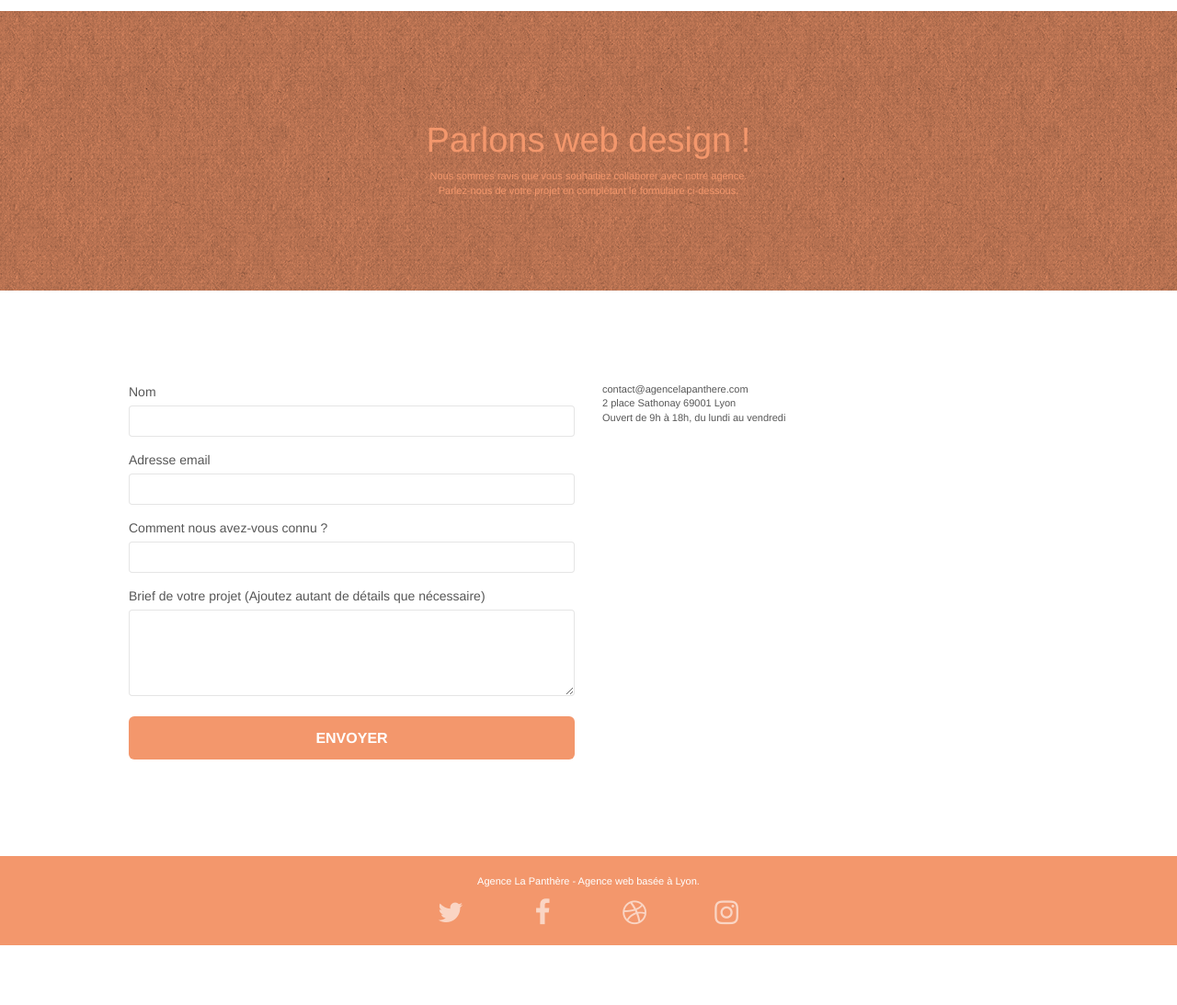
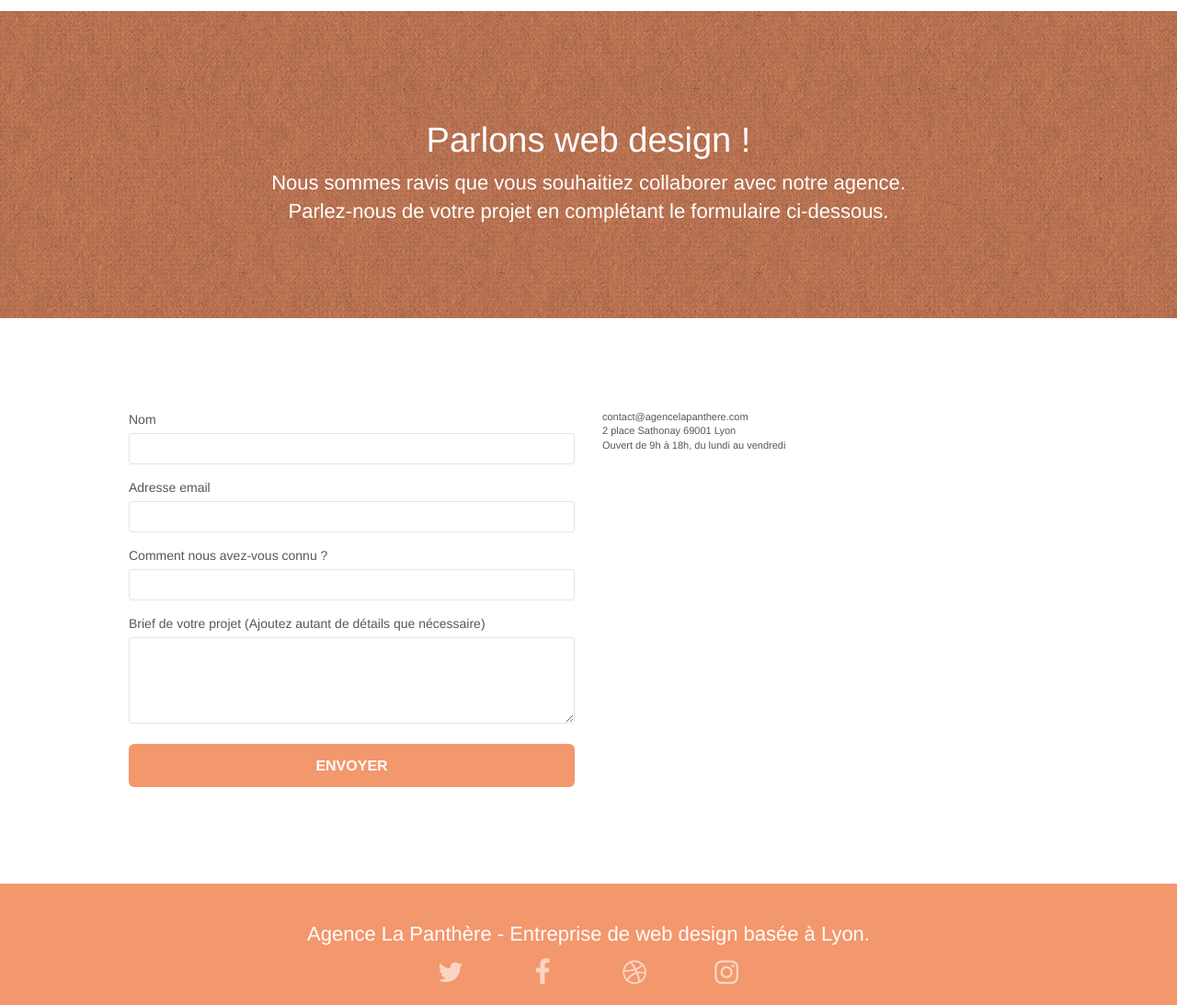
Before and after one commit to karinbaldisseri/La-Panthere-recommendations-included, a plain HTML site: page page2.html in a window 1280 px wide. Shown: the part 80-1173 px from the top of the page at 92% size. Before the commit the page ends 1108 px from the top, so only its background shows below. Drawn offline with nearby package versions, Linux system fonts and the light colour scheme; files that its build step writes are made by us from their sources; a script that the page names is missing.

Commit message:
Modifications 4 et 5 : titres h1, h2 et images textuelles

```diff
--- a/page2.html
+++ b/page2.html
@@ -64,13 +64,13 @@
 		<div class="container bloc-lg">
 			<div class="row">
 				<div class="col-sm-12">
-					<h1 class="text-center hero-bloc-text tc-white">
+					<h1 class="text-center hero-bloc-text white">
 						Parlons web design !
 					</h1>
-					<p class="text-center mg-lg tc-white tight-width-whitespace">
+					<h2 class="text-center mg-lg white tight-width-whitespace">
 						Nous sommes ravis que vous souhaitiez collaborer avec notre agence.<br>
 						Parlez-nous de votre projet en complétant le formulaire ci-dessous.
-					</p>
+					</h2>
 				</div>
 			</div>
 		</div>
@@ -131,9 +131,9 @@
 	<div class="container bloc-sm">
 		<div class="row">
 			<div class="col-sm-12">
-				<p class="text-center white">
-					Agence La Panthère - Agence web basée à Lyon.<br>
-				</p>
+				<h2 class="text-center white">
+					Agence La Panthère - Entreprise de web design basée à Lyon.<br>
+				</h2>
 				<div class="row row-no-gutters social">
 					<div class="col-sm-3">
 						<div class="text-center">
--- a/style.css
+++ b/style.css
@@ -681,7 +681,7 @@ p {
 }
 
 .tight-width-whitespace {
-    max-width: 600px;
+    max-width: 800px;
     margin: auto auto auto auto;
 }
 
@@ -703,6 +703,7 @@ p {
     max-width: 400px;
     margin: auto auto auto auto;
 }
+
 
 h2 {
     font-size: 22px;
```
Also changed, not shown: index.html (+14 -9 lines), img/citation.png (deleted), img/title.png (deleted), img/title2.png (deleted), 1 other file.
